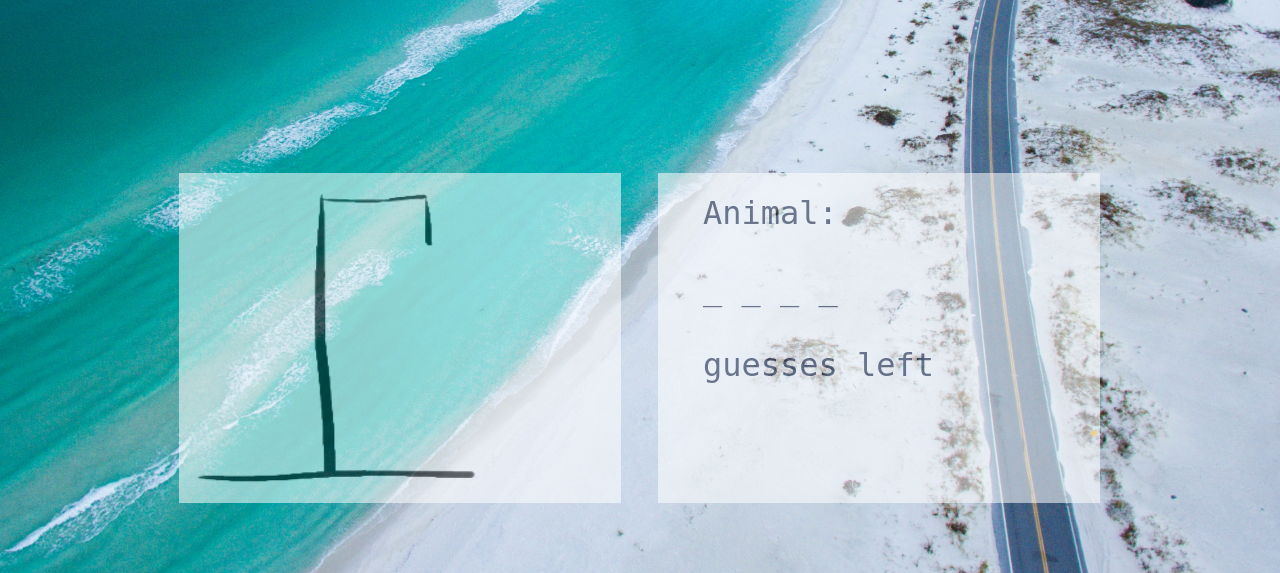
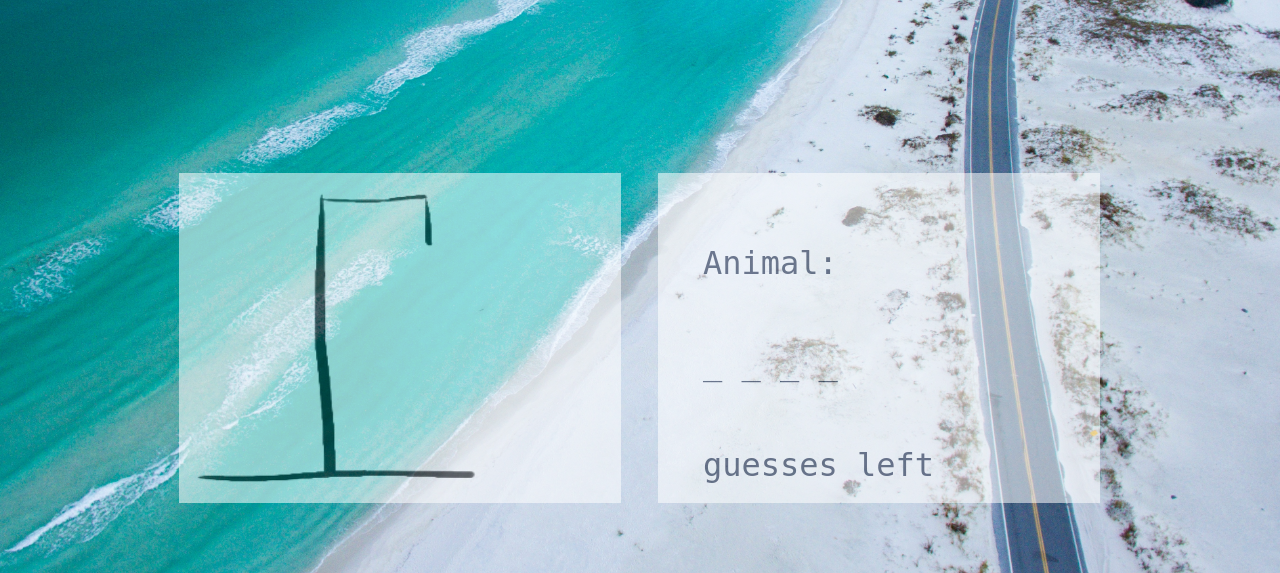
Before and after one commit to chocopuff2020/Hangman-Game, a PHP site: page / in a window 1280 px wide. Shown: the part 227-800 px from the top of the page. Run offline with PHP 8.4, Linux system fonts and the light colour scheme; some libraries are stand-ins or nearby versions; some web fonts are replaced.

Commit message:
Ready for submission

```diff
--- a/assets/css/style.css
+++ b/assets/css/style.css
@@ -93,7 +93,9 @@ h1 {
 	font-family: 'Orbitron', sans-serif;
 	font-family: 'Bungee Hairline', cursive;
 	}
-
+p {
+	margin-top: 50px;
+}
 /* KEYBOARD */
 .section-letters {
 	margin-bottom: 2em;
--- a/index.html
+++ b/index.html
@@ -43,6 +43,7 @@
 						<li class="title">N</li>
 					</ul>
                     <button id="play-button" class="button-primary">Play Now</button>
+
                 </div>
             </div>
 			<div class="row" style="height: 25vh;">
@@ -85,7 +86,8 @@
 
 	</script>
 
-	<iframe src="http://www.nhaccuatui.com/mh/background/oC9hdiy8OsHG" width="1" height="1" frameborder="0" allowfullscreen></iframe>
+	<iframe src="https://www.nhaccuatui.com/mh/background/oC9hdiy8OsHG" width="1" height="1" frameborder="0" allowfullscreen></iframe>
+
 
 </body>
 
```
